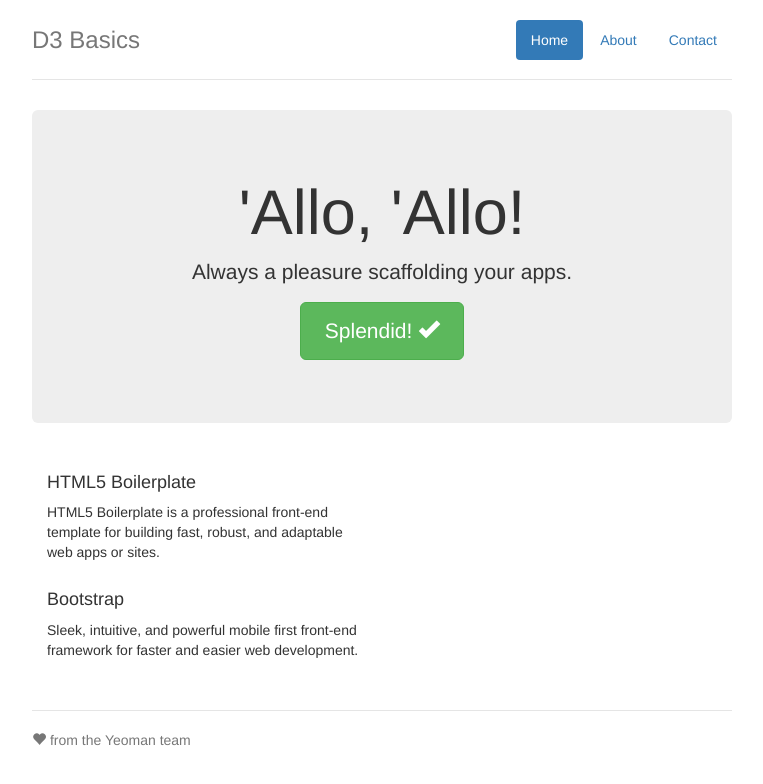
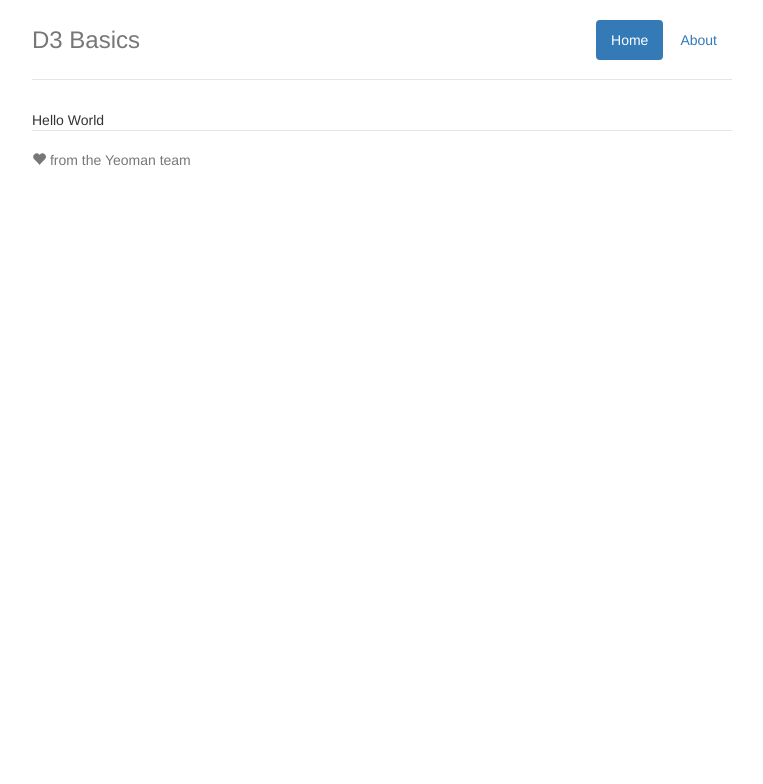
Before and after one commit to codenameyau/d3-basics, a website: page app/index.html in a window 1280 px wide. Shown: the whole page, without its empty margins (258-1021 px from the left). Drawn offline with nearby package versions, Linux system fonts and the light colour scheme; files that its build step writes are made by us from their sources.

Commit message:
Changing indentations in index

```diff
--- a/app/index.html
+++ b/app/index.html
@@ -27,26 +27,12 @@
         <ul class="nav nav-pills pull-right">
           <li class="active"><a href="#">Home</a></li>
           <li><a href="#">About</a></li>
-                    <li><a href="#">Contact</a></li>
         </ul>
         <h3 class="text-muted">D3 Basics</h3>
       </div>
 
-            <div class="jumbotron">
-                <h1>'Allo, 'Allo!</h1>
-                <p class="lead">Always a pleasure scaffolding your apps.</p>
-                <p><a class="btn btn-lg btn-success" href="#">Splendid! <span class="glyphicon glyphicon-ok"></span></a></p>
-            </div>
-
-            <div class="row marketing">
-                <div class="col-lg-6">
-                    <h4>HTML5 Boilerplate</h4>
-                    <p>HTML5 Boilerplate is a professional front-end template for building fast, robust, and adaptable web apps or sites.</p>
-
-                    <h4>Bootstrap</h4>
-                    <p>Sleek, intuitive, and powerful mobile first front-end framework for faster and easier web development.</p>
-
-                </div>
+      <div>
+        Hello World
       </div>
 
       <div class="footer">
@@ -80,5 +66,6 @@
     <!-- build:js({app,.tmp}) scripts/main.js -->
     <script src="scripts/main.js"></script>
     <!-- endbuild -->
+
 </body>
 </html>
```
Lines whose indentation alone changed are shown as unchanged.
